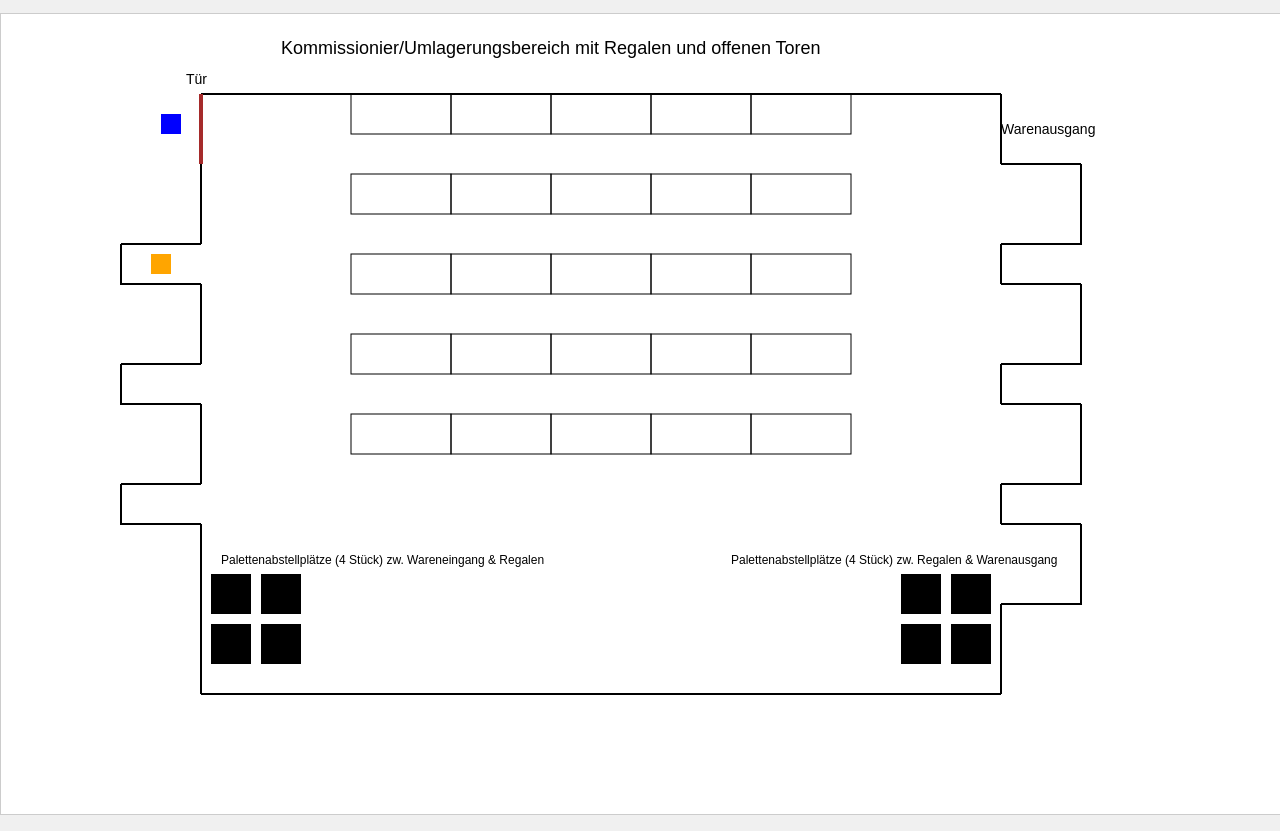
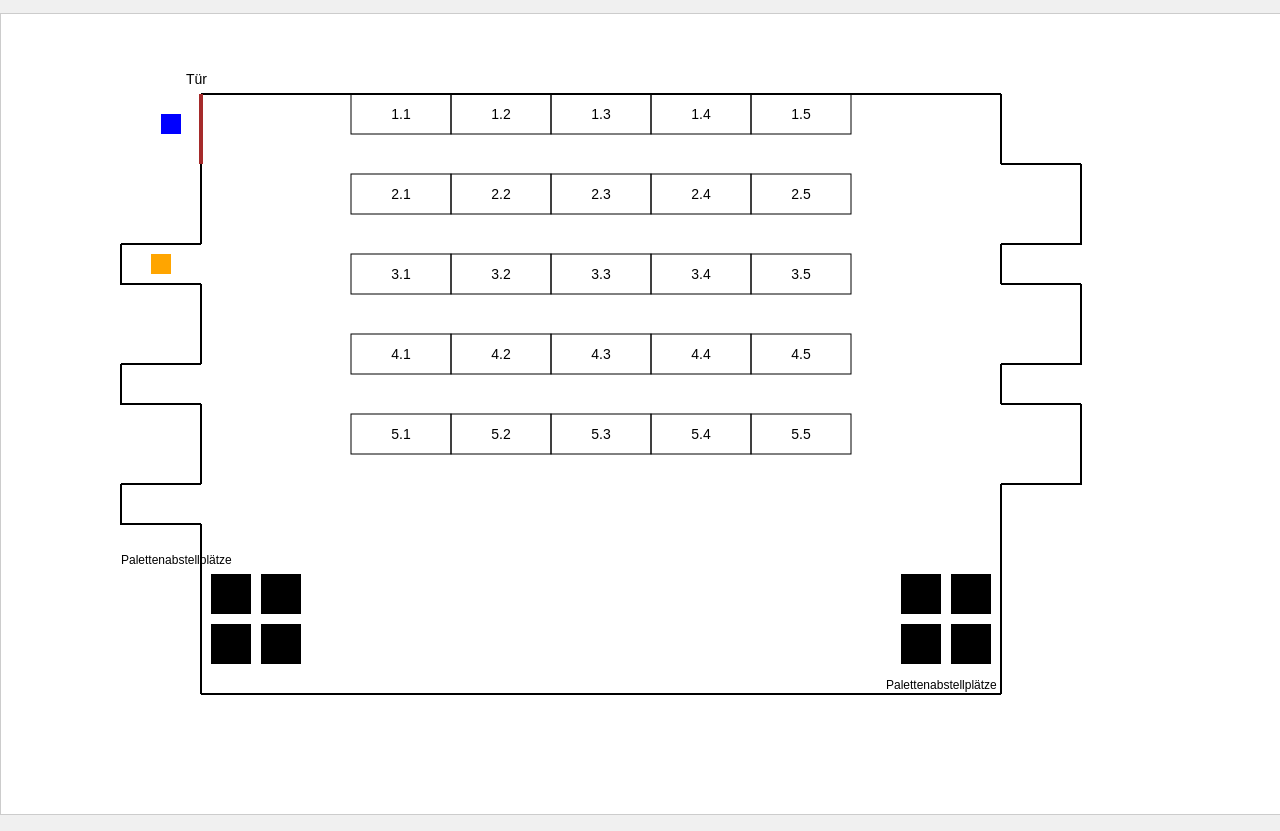
Before and after one commit to kevco329/Lager, a website: page Lagerblueprint.html in a window 1280 px wide. Shown: the part 104-935 px from the top of the page. Drawn offline with Linux system fonts and the light colour scheme.

Commit message:
Add files via upload

```diff
--- a/Lagerblueprint.html
+++ b/Lagerblueprint.html
@@ -2,7 +2,7 @@
 <html lang="de">
 <head>
   <meta charset="UTF-8" />
-  <title>Lager Game – Wände bleiben, Tore offen, Palette mehrfach</title>
+  <title>Lager Game</title>
   <style>
     body {
       margin: 0;
@@ -34,14 +34,9 @@
 </head>
 <body>
 
-<h1>Lager-Simulation (Wände durchgezogen, Tore offen, Palette & Tür)</h1>
+<h1>Lager-Simulation</h1>
 
 <svg id="blueprint" width="1300" height="800">
-
-  <!-- Überschrift im SVG -->
-  <text x="280" y="40" font-size="18">
-    Kommissionier/Umlagerungsbereich mit Regalen und offenen Toren
-  </text>
 
   <!-- Obere und untere Rahmenlinien -->
   <line x1="200" y1="80" x2="1000" y2="80" stroke="black" stroke-width="2" />
@@ -69,7 +64,7 @@
   <line x1="200" y1="510" x2="200" y2="680" stroke="black" stroke-width="2" />
 
   <!-- Tore LINKS (ohne rechte Linie, nur oben, links, unten) -->
-  <!-- Tor2: von (120,230) nach (200,230), (120,230)->(120,270), (120,270)->(200,270) -->
+  <!-- Tor2 -->
   <path id="tor2"
         fill="none" stroke="black" stroke-width="2"
         d="
@@ -117,13 +112,12 @@
   <line x1="1000" y1="230" x2="1000" y2="270" stroke="black" stroke-width="2" />
   <line x1="1000" y1="350" x2="1000" y2="390" stroke="black" stroke-width="2" />
   <line x1="1000" y1="470" x2="1000" y2="510" stroke="black" stroke-width="2" />
+  <!-- Hier durchgehende Wand (statt Tor4) -->
+  <line x1="1000" y1="510" x2="1000" y2="590" stroke="black" stroke-width="2" />
   <line x1="1000" y1="590" x2="1000" y2="680" stroke="black" stroke-width="2" />
 
-  <!-- Warenausgang: Beschriftung -->
-  <text x="1000" y="120" font-size="14">Warenausgang</text>
-
   <!-- Tore RECHTS (ohne linke Linie, nur oben, rechts, unten) -->
-  <!-- Tor1: (1000,150)->(1080,150), (1080,150)->(1080,230), (1080,230)->(1000,230) -->
+  <!-- Tor1 -->
   <path id="ausgangTor1"
         fill="none" stroke="black" stroke-width="2"
         d="
@@ -150,16 +144,9 @@
           H1000
         " />
 
-  <!-- Tor4 -->
-  <path id="ausgangTor4"
-        fill="none" stroke="black" stroke-width="2"
-        d="
-          M1000,510 H1080
-          M1080,510 V590
-          H1000
-        " />
+  <!-- (ausgangTor4 entfernt) -->
 
-  <!-- Regale (Beispiel) -->
+  <!-- Regale -->
   <rect x="350" y="80"  width="100" height="40" fill="none" stroke="black" data-row="1" data-col="1"/>
   <rect x="450" y="80"  width="100" height="40" fill="none" stroke="black" data-row="1" data-col="2"/>
   <rect x="550" y="80"  width="100" height="40" fill="none" stroke="black" data-row="1" data-col="3"/>
@@ -191,22 +178,20 @@
   <rect x="750" y="400" width="100" height="40" fill="none" stroke="black" data-row="5" data-col="5"/>
 
   <!-- Palettenabstellplätze unten links (2×2) -->
-  <text x="220" y="550" font-size="12">
-    Palettenabstellplätze (4 Stück) zw. Wareneingang & Regalen
-  </text>
   <rect id="platzL1" x="210" y="560" width="40" height="40" fill="black"/>
   <rect id="platzL2" x="260" y="560" width="40" height="40" fill="black"/>
   <rect id="platzL3" x="210" y="610" width="40" height="40" fill="black"/>
   <rect id="platzL4" x="260" y="610" width="40" height="40" fill="black"/>
+  <!-- Beschriftung: weiter links (x=120) und etwas höher (y=550) -->
+  <text x="120" y="550" font-size="12">Palettenabstellplätze</text>
 
   <!-- Palettenabstellplätze unten rechts (2×2) -->
-  <text x="730" y="550" font-size="12">
-    Palettenabstellplätze (4 Stück) zw. Regalen & Warenausgang
-  </text>
   <rect id="platzR1" x="900" y="560" width="40" height="40" fill="black"/>
   <rect id="platzR2" x="950" y="560" width="40" height="40" fill="black"/>
   <rect id="platzR3" x="900" y="610" width="40" height="40" fill="black"/>
   <rect id="platzR4" x="950" y="610" width="40" height="40" fill="black"/>
+  <!-- Beschriftung für die rechten Plätze -->
+  <text x="885" y="675" font-size="12">Palettenabstellplätze</text>
 
   <!-- SPIELER: Blaues Rechteck -->
   <rect id="player" x="160" y="100" width="20" height="20" fill="blue" />
@@ -260,9 +245,10 @@
       }
     }
 
+    // Hinweis: "ausgangTor4" entfernt
     const clickableIds = [
       "tor2","tor3","tor4",
-      "ausgangTor1","ausgangTor2","ausgangTor3","ausgangTor4",
+      "ausgangTor1","ausgangTor2","ausgangTor3",
       "platzL1","platzL2","platzL3","platzL4",
       "platzR1","platzR2","platzR3","platzR4"
     ];
@@ -298,7 +284,7 @@
     let playerY = 100;
     const playerRect = document.getElementById('player');
 
-    // Wir definieren hier unsere Hindernisse (Wände, Regale, Torteile) als kleine Rechtecke
+    // Hindernisse (Wände, Regale, Tore) als Rechtecke
     const regalFelderElems = document.querySelectorAll('[data-row][data-col]');
     const obstacles = [
       // Obere Linie
@@ -317,7 +303,7 @@
       { x: 998, y: 230, width: 4, height: 40 },
       { x: 998, y: 350, width: 4, height: 40 },
       { x: 998, y: 470, width: 4, height: 40 },
-      { x: 998, y: 590, width: 4, height: 90 }
+      { x: 998, y: 590, width: 4, height: 90 } // durchgehende Wand 510..590
     ];
 
     // Regale als Hindernisse
@@ -331,62 +317,47 @@
       });
     });
 
-    // Tor-Linien LINKS (tor2, tor3, tor4) – je 3 Hindernisse (oben, links, unten)
-    // tor2: (120,230)->(200,230), (120,230)->(120,270), (120,270)->(200,270)
+    // Tor-Linien LINKS (tor2, tor3, tor4) – je 3 Hindernisse
+    // tor2
     obstacles.push(
-      // tor2 oben
       { x: 120, y: 228, width: 80, height: 4 },
-      // tor2 links
       { x: 118, y: 230, width: 4, height: 40 },
-      // tor2 unten
       { x: 120, y: 268, width: 80, height: 4 }
     );
-
-    // tor3: (120,350)->(200,350), (120,350)->(120,390), (120,390)->(200,390)
+    // tor3
     obstacles.push(
       { x: 120, y: 348, width: 80, height: 4 },
       { x: 118, y: 350, width: 4, height: 40 },
       { x: 120, y: 388, width: 80, height: 4 }
     );
-
-    // tor4: (120,470)->(200,470), (120,470)->(120,510), (120,510)->(200,510)
+    // tor4
     obstacles.push(
       { x: 120, y: 468, width: 80, height: 4 },
       { x: 118, y: 470, width: 4, height: 40 },
       { x: 120, y: 508, width: 80, height: 4 }
     );
 
-    // Tor-Linien RECHTS (ausgangTor1..4) – je 3 Hindernisse (oben, rechts, unten)
-    // ausgangTor1: (1000,150)->(1080,150), (1080,150)->(1080,230), (1080,230)->(1000,230)
+    // Tor-Linien RECHTS (ausgangTor1..3) – je 3 Hindernisse
+    // ausgangTor1
     obstacles.push(
-      // oben
       { x: 1000, y: 148, width: 80, height: 4 },
-      // rechts
       { x: 1078, y: 150, width: 4, height: 80 },
-      // unten
       { x: 1000, y: 228, width: 80, height: 4 }
     );
-
-    // ausgangTor2: (1000,270)->(1080,270), (1080,270)->(1080,350), (1080,350)->(1000,350)
+    // ausgangTor2
     obstacles.push(
       { x: 1000, y: 268, width: 80, height: 4 },
       { x: 1078, y: 270, width: 4, height: 80 },
       { x: 1000, y: 348, width: 80, height: 4 }
     );
-
-    // ausgangTor3: (1000,390)->(1080,390), (1080,390)->(1080,470), (1080,470)->(1000,470)
+    // ausgangTor3
     obstacles.push(
       { x: 1000, y: 388, width: 80, height: 4 },
       { x: 1078, y: 390, width: 4, height: 80 },
       { x: 1000, y: 468, width: 80, height: 4 }
     );
 
-    // ausgangTor4: (1000,510)->(1080,510), (1080,510)->(1080,590), (1080,590)->(1000,590)
-    obstacles.push(
-      { x: 1000, y: 508, width: 80, height: 4 },
-      { x: 1078, y: 510, width: 4, height: 80 },
-      { x: 1000, y: 588, width: 80, height: 4 }
-    );
+    // ausgangTor4 entfernt
 
     function getObstacles() {
       const obs = obstacles.slice();
@@ -410,6 +381,7 @@
       const obs = getObstacles();
       for (let o of obs) {
         if (rectsIntersect(newRect, o)) {
+          console.log("Kollision!");
           return true;
         }
       }
@@ -425,7 +397,6 @@
 
       const newRect = { x: newX, y: newY, width: 20, height: 20 };
       if (checkCollision(newRect)) {
-        console.log("Kollision!");
         return;
       }
       playerX = newX;
@@ -500,6 +471,33 @@
           break;
       }
     });
+
+    /**************************************************************
+     * REGAL-BESCHRIFTUNG
+     * Für jedes Regal-Rechteck (mit data-row und data-col) wird
+     * ein Text-Element mit der Beschriftung "Reihe.Spalt" erstellt.
+     **************************************************************/
+    const regalRechtecke = document.querySelectorAll('rect[data-row][data-col]');
+    regalRechtecke.forEach(function(rect) {
+      const row = rect.getAttribute('data-row');
+      const col = rect.getAttribute('data-col');
+      const x = parseFloat(rect.getAttribute('x'));
+      const y = parseFloat(rect.getAttribute('y'));
+      const width = parseFloat(rect.getAttribute('width'));
+      const height = parseFloat(rect.getAttribute('height'));
+      const label = row + '.' + col;
+
+      const textElem = document.createElementNS("http://www.w3.org/2000/svg", "text");
+      // Zentriert im Rechteck; y wird etwas angepasst
+      textElem.setAttribute('x', x + width / 2);
+      textElem.setAttribute('y', y + height / 2 + 5);
+      textElem.setAttribute('text-anchor', 'middle');
+      textElem.setAttribute('fill', 'black');
+      textElem.setAttribute('font-size', '14');
+      textElem.textContent = label;
+      rect.parentNode.appendChild(textElem);
+    });
+
   });
 </script>
 
```
